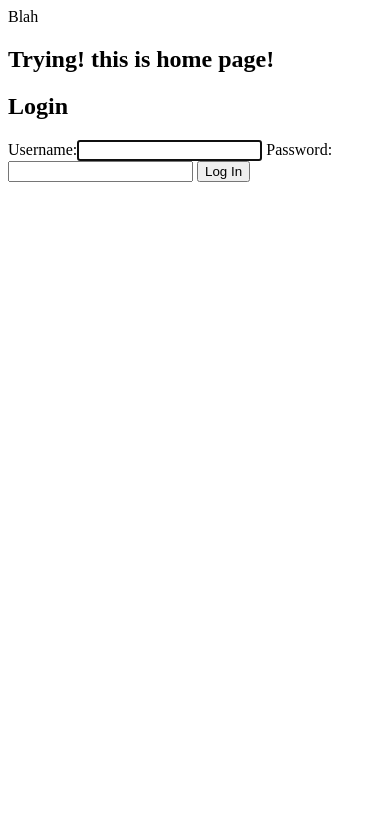
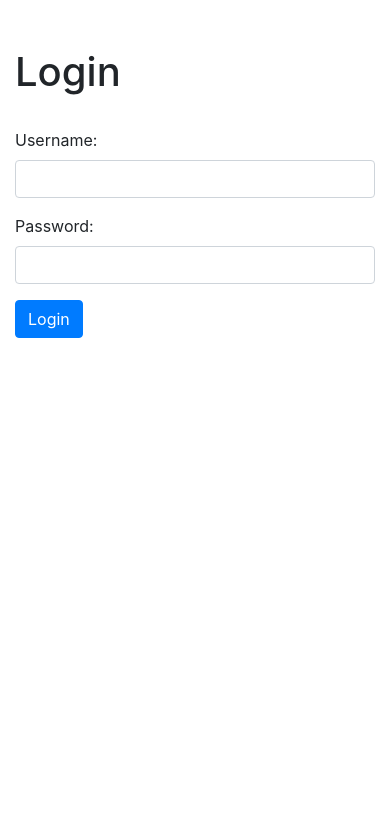
Before and after one commit to SatvikaReddy/Online-Voting-System, a Django app: page /login/ in a window 390 px wide. Shown: the top 827 px of the page. Run offline with Django 3.2, Linux system fonts and the light colour scheme; some libraries are stand-ins or nearby versions.

Commit message:
login-bootstrap

```diff
--- a/votecog/accounts/models.py
+++ b/votecog/accounts/models.py
@@ -44,7 +44,7 @@ class Account(AbstractBaseUser):
     is_superuser = models.BooleanField(default=False)
 
     USERNAME_FIELD = 'username'
-    REQUIRED_FIELDS = ['email', 'is_voter']
+    REQUIRED_FIELDS = ['email','is_voter']
 
     objects = MyAccountManager()
 
--- a/votecog/templates/accounts/login.html
+++ b/votecog/templates/accounts/login.html
@@ -1,11 +1,57 @@
 {% extends 'base.html' %}
+{% load crispy_forms_tags %}
 
 {% block content %}
-    <h2>Login</h2>
+    <!-- <h2>Login</h2>
     <form action="" method="post">
         {% csrf_token %}
         {{ form }}
         <button type="submit">Log In</button>
-    </form>
+    </form> -->
+
+    <section>
+        <div class="container">
+          <div class="row">
+            <div class="col-md-12 col-centered">
+              <h1 class="mt-5 mb-3">Login</h1>
+            </div>
+          </div>
+          <div class="row">
+            <div class="col-md-6 offset-md-3 mt-3">
+              <form method="post" action="{% url 'login' %}">
+                {% csrf_token %}
+                <div class="form-group">
+                  {{ form.username.label_tag }}
+                  <input
+                    type="text"
+                    name="username"
+                    class="form-control"
+                    maxlength="150"
+                    id="id_username"
+                    required
+                  />
+                </div>
+                <div class="form-group">
+                  {{ form.password.label_tag }}
+                  <input
+                    type="password"
+                    name="password"
+                    class="form-control"
+                    id="id_password"
+                    required
+                  />
+                </div>
+                {% if form.non_field_errors %} {% for error in form.non_field_errors %}
+                <p style="font-size: 13px;">
+                  {{ error|escape }}
+                </p>
+                {% endfor %} {% endif %}
+                <button type="submit" class="btn btn-primary">Login</button>
+
+              </form>
+            </div>
+          </div>
+        </div>
+      </section>
 
 {% endblock %}
--- a/votecog/templates/base.html
+++ b/votecog/templates/base.html
@@ -1,7 +1,10 @@
 <html>
-    <head>Blah</head>
+    <head>
+        <meta charset="utf-8">
+    <meta name="viewport" content="width=device-width, initial-scale=1, shrink-to-fit=no">
+    <link rel="stylesheet" href="https://stackpath.bootstrapcdn.com/bootstrap/4.1.3/css/bootstrap.min.css" integrity="sha384-MCw98/SFnGE8fJT3GXwEOngsV7Zt27NXFoaoApmYm81iuXoPkFOJwJ8ERdknLPMO" crossorigin="anonymous">
+    </head>
     <body>
-        <h2>Trying! this is home page!</h2>
 
         {% block content %}
 
--- a/votecog/votecog/settings.py
+++ b/votecog/votecog/settings.py
@@ -38,6 +38,7 @@ INSTALLED_APPS = [
     'django.contrib.messages',
     'django.contrib.staticfiles',
     'accounts',
+    'crispy_forms',
 ]
 
 
```
Also changed, not shown: votecog/db.sqlite3.
